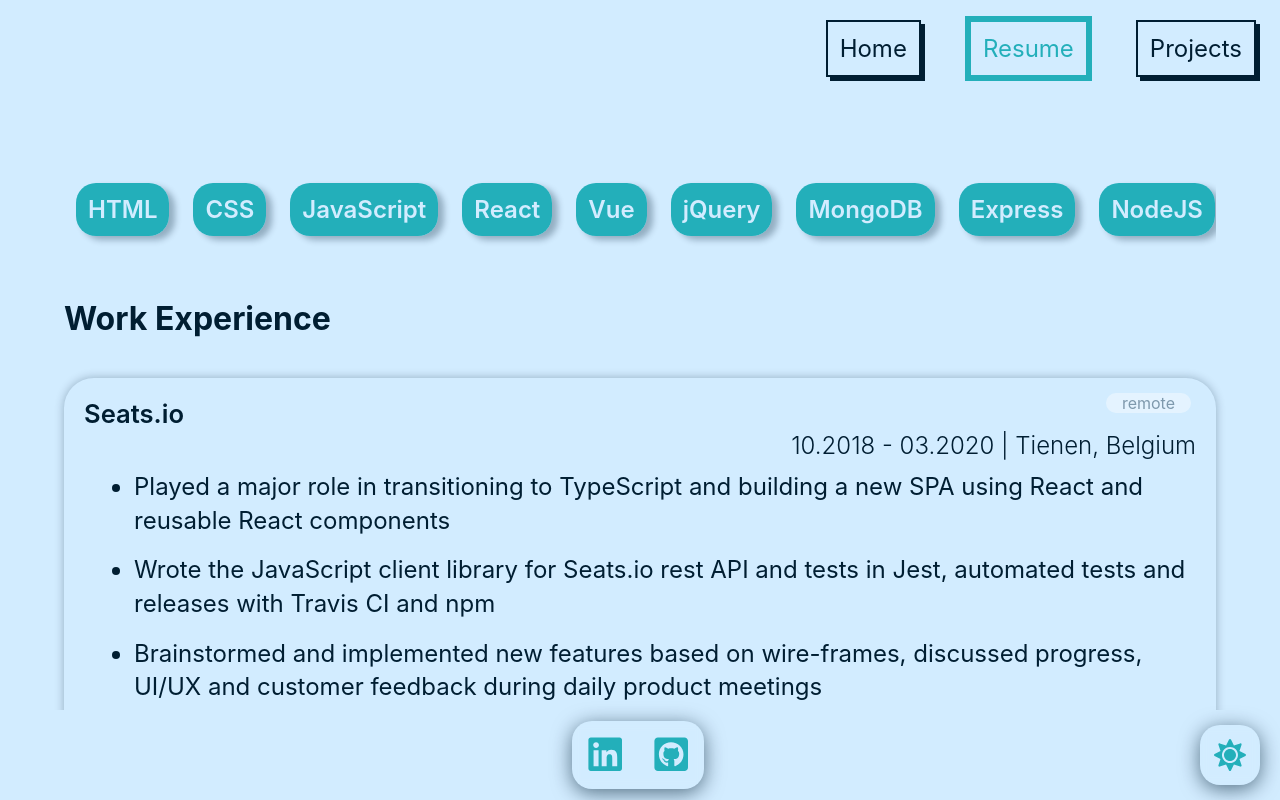
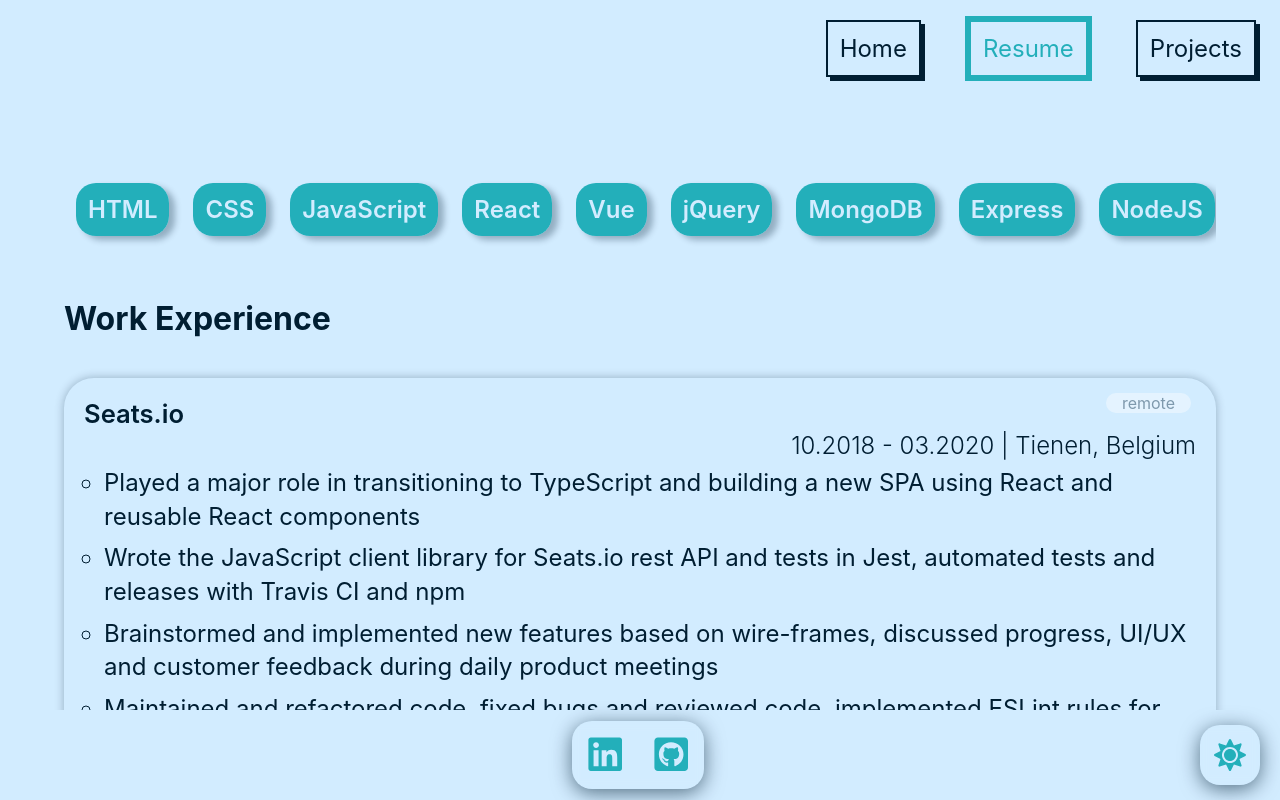
Before and after one commit to namfal/portfolio, a Vue app: page /resume in a window 1280 px wide. Built offline with nearby package versions, Linux system fonts and the light colour scheme.

Commit message:
formatted css and decreased indent on experience bullets, changed list style to circle

```diff
--- a/src/views/Resume.vue
+++ b/src/views/Resume.vue
@@ -68,19 +68,19 @@ export default {
 		h4 {
 			font-weight: 600;
 		}
-	}
-
-	.experience-bullets {
-		margin-left: 50px;
-
-		li {
-			padding: 8px 0;
-		}
-	}
 
 		.experience-info {
 			text-align: right;
 			font-weight: 300;
+		}
+
+		.experience-bullets {
+			margin-left: 20px;
+
+			li {
+				padding: 4px 0;
+				list-style: circle;
+			}
 		}
 
 		.remote-badge {
@@ -91,6 +91,7 @@ export default {
 			border-radius: 20px;
 			opacity: 0.4;
 		}
+	}
 
 	@media screen and (max-width: 370px){
 		.container-resume {
```
Lines whose indentation alone changed are shown as unchanged.
